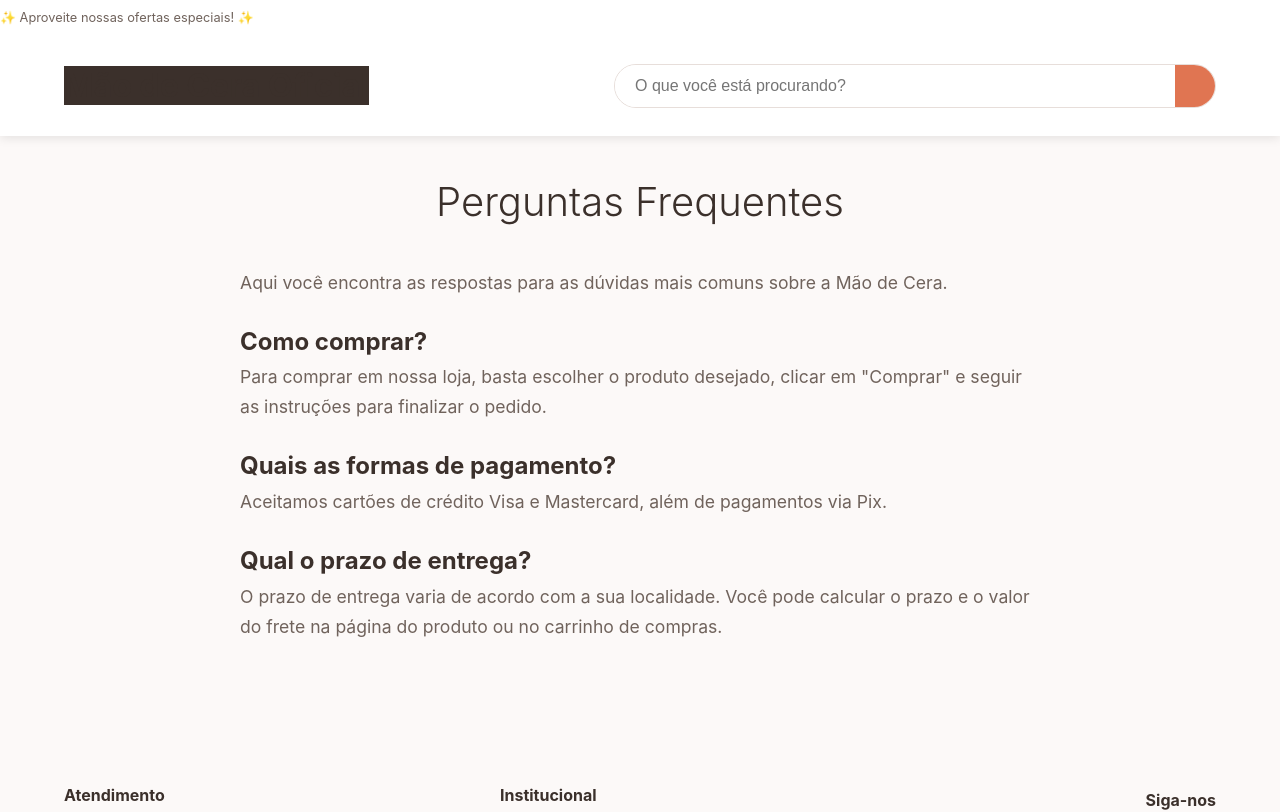
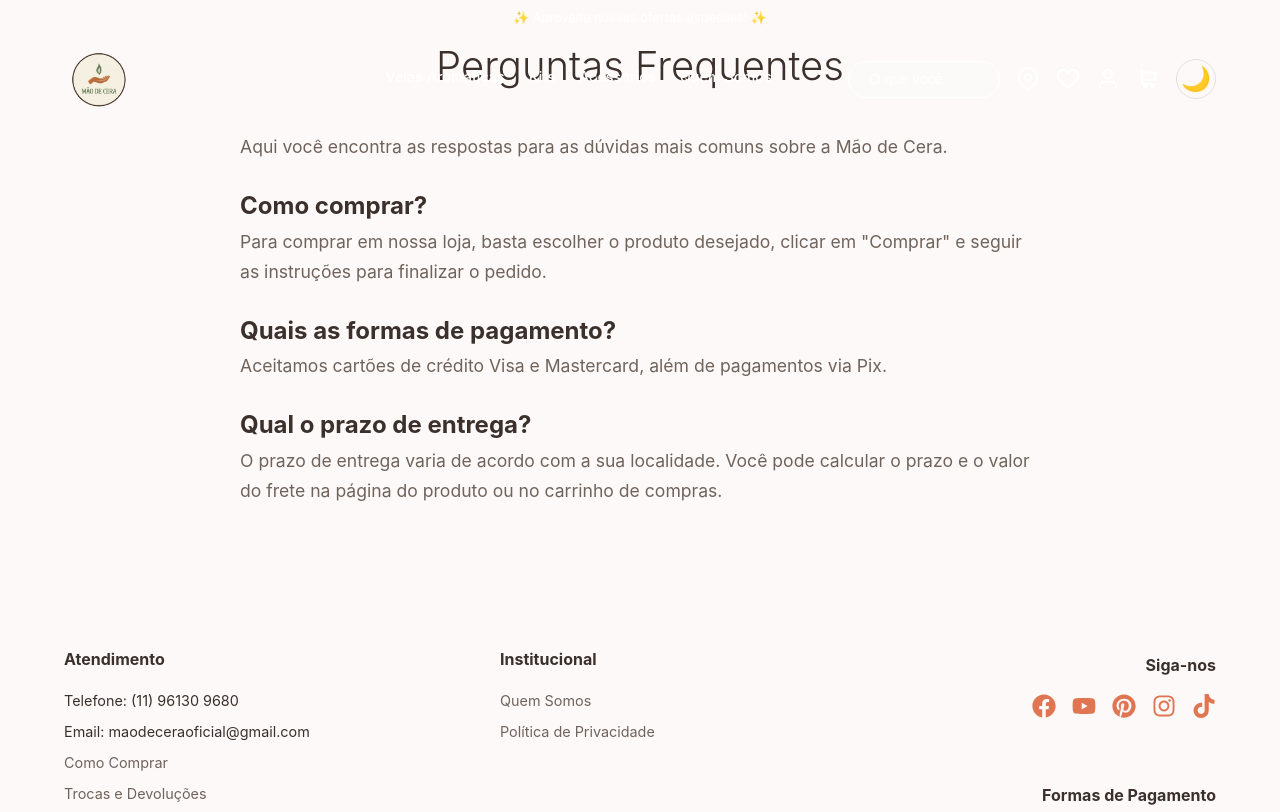
Before and after one commit to danielrocha92/mao-de-cera-oficial, a Next.js app: page /faq in a window 1280 px wide. Shown: the top 812 px of the page. Built offline with nearby package versions, Linux system fonts and the light colour scheme.

Commit message:
Refactor code structure for improved readability and maintainability

```diff
--- a/components/layout/Header.jsx
+++ b/components/layout/Header.jsx
@@ -2,25 +2,28 @@
 
 import { useState, useEffect, useContext, useRef } from 'react';
 import { usePathname } from 'next/navigation'; // Import usePathname
+import Image from 'next/image';
 import CustomLink from '../ui/CustomLink';
 import styles from './Header.module.css';
 import SearchIcon from '../ui/icons/SearchIcon';
 import UserIcon from '../ui/icons/UserIcon';
 import CartIcon from '../ui/icons/CartIcon';
+import HeartIcon from '../ui/icons/HeartIcon';
+import LocationIcon from '../ui/icons/LocationIcon';
 import { CartAnimationContext } from '@/app/context/CartAnimationContext';
 import { useTheme } from '@/app/context/ThemeContext'; // Import useTheme
+import ThemeToggleButton from '../ui/ThemeToggleButton'; // Importar o botão
+
+// Caminho para o logo a partir da pasta public
+const logoSrc = '/imagens/mao-de-cera-oficial-logo-claro.png';
 
 const Header = ({ settings }) => {
   const [menuOpen, setMenuOpen] = useState(false);
   const [searchOpen, setSearchOpen] = useState(false);
   const [isScrolled, setIsScrolled] = useState(false);
-  const [isInitialTransparent, setIsInitialTransparent] = useState(true); // New state
   const { setAnimationEndpoint } = useContext(CartAnimationContext);
   const cartIconRef = useRef(null);
-  const pathname = usePathname(); // Get current path
   const { theme, toggleTheme } = useTheme(); // Use theme context
-
-  const isHomePage = pathname === '/';
 
   useEffect(() => {
     if (cartIconRef.current) {
@@ -28,27 +31,16 @@
     }
   }, [setAnimationEndpoint]);
 
+  // Efeito para controlar o estado de scroll, agora aplicado a todas as páginas
   useEffect(() => {
     const handleScroll = () => {
-      const scrolled = window.scrollY > 50;
-      setIsScrolled(scrolled);
-      setIsInitialTransparent(isHomePage && !scrolled); // Only transparent on homepage and not scrolled
+      setIsScrolled(window.scrollY > 50);
     };
 
-    if (isHomePage) {
-      handleScroll(); // Set initial state
+    handleScroll(); // Define o estado inicial no carregamento
     window.addEventListener('scroll', handleScroll);
-    } else {
-      setIsScrolled(true); // Always scrolled on other pages
-      setIsInitialTransparent(false); // Never transparent on other pages
-    }
-
-    return () => {
-      if (isHomePage) {
-        window.removeEventListener('scroll', handleScroll);
-      }
-    };
-  }, [isHomePage]);
+    return () => window.removeEventListener('scroll', handleScroll);
+  }, []);
 
   const toggleMenu = () => setMenuOpen(!menuOpen);
   const toggleSearch = () => setSearchOpen(!searchOpen);
@@ -64,12 +56,9 @@
     return () => window.removeEventListener('resize', handleResize);
   }, []);
 
-  // Determine header classes based on page and scroll state
-  const headerClasses = [
-    styles.headerWrapper,
-    isHomePage ? styles.homeHeader : styles.otherHeader,
-    isInitialTransparent ? styles.initialTransparent : (isScrolled ? styles.scrolled : styles.transparent),
-  ].join(' ');
+  // As classes agora são muito mais simples
+  const headerClasses = `${styles.headerWrapper} ${isScrolled ? styles.scrolled : ''}`;
+
 
   return (
     <>
@@ -80,19 +69,29 @@
 
         <div className={styles.mainHeader}>
           <div className={styles.container}>
-            {/* Mobile-specific hamburger */}
+            {/* --- MOBILE HEADER --- */}
+            <div className={styles.mobileOnly}>
               <div className={`${styles.hamburger} ${menuOpen ? styles.open : ''}`} onClick={toggleMenu} data-testid="hamburger-button">
                 <div className={styles.line}></div>
                 <div className={styles.line}></div>
                 <div className={styles.line}></div>
               </div>
 
-            <div className={styles.logo}>
-              <CustomLink href="/">{settings?.nome_loja || 'Mão de Cera'}</CustomLink>
+              <div className={styles.logoWrapper}>
+                <CustomLink href="/" className={styles.logoLink}>
+                  <Image
+                    src={logoSrc}
+                    alt="Mão de Cera Oficial Logo"
+                    fill
+                    sizes="(max-width: 767px) 45px, 70px"
+                    priority
+                    className={styles.logoImage}
+                  />
+                </CustomLink>
               </div>
 
-            {/* Mobile Icons (Search, User, and Cart) */}
               <div className={styles.mobileHeaderIcons}>
+                <ThemeToggleButton className={styles.themeToggle} />
                 <button className={styles.iconButton} onClick={toggleSearch} aria-label="Buscar">
                   <SearchIcon className={styles.icon} />
                 </button>
@@ -103,26 +102,56 @@
                   <CartIcon className={styles.icon} ref={cartIconRef} />
                 </CustomLink>
               </div>
+            </div>
 
-            {/* Desktop Search */}
+            {/* --- DESKTOP HEADER (Fast Shop Style) --- */}
+            <div className={styles.desktopOnly}>
+              <div className={styles.desktopLeft}>
+                <div className={styles.logoWrapper}>
+                  <CustomLink href="/" className={styles.logoLink}>
+                    <Image
+                      src={logoSrc}
+                      alt="Mão de Cera Oficial Logo"
+                      fill
+                      sizes="(max-width: 767px) 45px, 70px"
+                      priority
+                      className={styles.logoImage}
+                    />
+                  </CustomLink>
+                </div>
+              </div>
+
+              <nav className={styles.desktopNav}>
+                <CustomLink href="/produtos">Velas Aromáticas</CustomLink>
+                <CustomLink href="/produtos?categoria=kits">Kits</CustomLink>
+                <CustomLink href="/produtos?categoria=acessorios">Acessórios</CustomLink>
+                <CustomLink href="/quem-somos">Quem Somos</CustomLink>
+              </nav>
+
+              <div className={styles.desktopRight}>
                 <div className={styles.desktopSearchContainer}>
                   <input type="text" placeholder="O que você está procurando?" className={styles.searchInput} />
                   <button className={styles.searchButton}>
                     <SearchIcon className={styles.searchIcon} />
                   </button>
                 </div>
-
-            {/* Desktop Icons */}
-            {/*
                 <div className={styles.desktopIcons}>
+                  <CustomLink href="/cep" aria-label="Informe seu CEP">
+                    <LocationIcon className={styles.icon} />
+                  </CustomLink>
+                  <CustomLink href="/favoritos" aria-label="Favoritos">
+                    <HeartIcon className={styles.icon} />
+                  </CustomLink>
                   <CustomLink href="/conta/login" aria-label="Minha Conta">
                     <UserIcon className={styles.icon} />
                   </CustomLink>
                   <CustomLink href="/carrinho" aria-label="Carrinho de Compras">
                     <CartIcon className={styles.icon} ref={cartIconRef} />
                   </CustomLink>
+                  <ThemeToggleButton className={styles.themeToggle} />
                 </div>
-            */}
+              </div>
+            </div>
           </div>
         </div>
       </header>
--- a/components/layout/Header.module.css
+++ b/components/layout/Header.module.css
@@ -8,36 +8,14 @@
 }
 
 .headerWrapper {
-  z-index: 1000;
-  transition: background-color 0.4s ease, box-shadow 0.4s ease;
-  width: 100%;
-}
-
-.homeHeader {
   position: fixed;
   top: 0;
   left: 0;
-}
-
-.otherHeader {
-  position: relative; /* Garante que não seja fixo */
-  top: auto;
-  left: auto;
-}
-
-/* Initial Transparent State (for homepage, not scrolled) */
-.headerWrapper.initialTransparent {
+  z-index: 1000;
+  width: 100%;
   background-color: transparent;
   box-shadow: none;
-}
-
-.headerWrapper.initialTransparent .logo a,
-.headerWrapper.initialTransparent .line {
-  color: var(--white); /* Force white color for text and icons */
-}
-
-.headerWrapper.initialTransparent .line {
-  background-color: var(--white); /* Force white color for hamburger lines */
+  transition: background-color 0.4s ease, box-shadow 0.4s ease;
 }
 
 /* Scrolled State */
@@ -53,7 +31,7 @@
 }
 
 .mainHeader {
-  padding: 0.75rem 0;
+  padding: 0.25rem 0;
   position: relative; /* Needed for absolute positioning of logo */
 }
 
@@ -62,33 +40,50 @@
   flex-wrap: nowrap; /* Prevent wrapping */
 }
 
-.logo {
+.logoWrapper {
+  /* Centralização para o layout mobile */
   position: absolute;
   left: 50%;
   transform: translateX(-50%);
-  z-index: 1; /* Ensure logo is above other elements if needed */
+  z-index: 1;
 }
 
-.logo a {
-  font-size: 1.5rem; /* Smaller logo on mobile */
-  font-weight: bold;
-  text-decoration: none;
-  color: var(--text-primary); /* Use theme variable */
+.logoLink {
+  display: block;
+  position: relative;
+  width: 45px;
+  height: 45px;
+}
+
+.logoImage {
+  border-radius: 50%;
+  object-fit: cover;
+}
+
+.desktopSearchContainer {
+  display: none;
+}
+
+.mobileOnly {
+  display: flex;
+  width: 100%;
+  justify-content: space-between;
+  align-items: center;
+}
+
+.desktopOnly {
+  display: none;
+}
+
+.icon {
+  color: var(--white); /* Default to white for initial state */
+  width: 24px;
+  height: 24px;
   transition: color 0.3s ease;
 }
 
-.desktopSearchContainer {
-  display: none; /* Hidden on mobile */
-}
-
-.desktopIcons {
-  display: none; /* Hidden on mobile */
-}
-
-.icon {
+.scrolled .icon {
   color: var(--text-primary);
-  width: 24px;
-  height: 24px;
 }
 
 .hamburger {
@@ -103,8 +98,12 @@
 .line {
   width: 24px;
   height: 2px;
-  background-color: var(--text-primary); /* Use theme variable */
+  background-color: var(--white); /* Default to white */
   transition: all 0.3s ease-in-out;
+}
+
+.scrolled .line {
+  background-color: var(--text-primary);
 }
 
 /* Hamburger to Close Icon */
@@ -332,91 +331,173 @@
   color: var(--text-on-primary);
 }
 
-/* --- Desktop Styles --- */
+/* --- Desktop Styles (Fast Shop Inspired) --- */
 @media (min-width: 768px) {
   .topBar {
     display: block;
     padding: 0.5rem 0;
     font-size: 0.8rem;
+    text-align: center;
+    transition: color 0.4s ease, background-color 0.4s ease;
+    color: var(--white); /* Cor do texto no estado inicial */
   }
+
+  .scrolled .topBar {
+    color: var(--text-primary); /* Cor do texto no estado rolado */
+    background-color: var(--surface); /* Garante que tenha o fundo correto */
+  }
+
+  .mobileOnly,
+  .hamburger,
+  .mobileHeaderIcons,
+  .mobileMenuOverlay {
+    display: none;
+  }
+
+  .desktopOnly {
+    display: grid;
+    grid-template-columns: 1fr 2fr 1.5fr; /* Logo | Nav | Search/Icons */
+    align-items: center;
+    width: 100%;
+    gap: 1.5rem;
+  }
+
   .mainHeader {
-    padding: 1.5rem 0;
-    position: static; /* Reset for desktop */
+    padding: 0.5rem 0;
+    position: static;
   }
-  .mainHeader .container {
-    justify-content: space-between;
+
+  /* --- Left Section: Logo --- */
+  .desktopLeft {
+    display: flex;
+    justify-content: flex-start;
+    align-items: center; /* Alinhar verticalmente */
   }
-  .logo {
-    position: static; /* Reset for desktop */
-    transform: none; /* Reset for desktop */
+
+  .desktopLeft .logoWrapper {
+    position: static;
+    transform: none;
   }
-  .logo a {
-    font-size: 2rem;
+
+  .desktopLeft .logoLink {
+    width: 70px;
+    height: 70px;
+  }
+
+  /* --- Center Section: Navigation --- */
+  .desktopNav {
+    display: flex;
+    justify-content: center;
+    gap: 1.5rem;
+  }
+
+  .desktopNav a {
+    color: var(--white);
+    text-decoration: none;
+    font-weight: 500;
+    font-size: 0.9rem;
+    padding-bottom: 4px;
+    border-bottom: 2px solid transparent;
+    transition: color 0.3s ease, border-color 0.3s ease;
+  }
+
+  .scrolled .desktopNav a {
+    color: var(--text-secondary);
+  }
+
+  .desktopNav a:hover {
     color: var(--text-primary);
+    border-bottom-color: var(--primary);
   }
-  .hamburger, .mobileHeaderIcons {
-    display: none; /* Hide mobile elements on desktop */
+
+  /* --- Right Section: Search & Icons --- */
+  .desktopRight {
+    display: flex;
+    align-items: center;
+    justify-content: flex-end;
+    gap: 1rem;
   }
+
   .desktopSearchContainer {
     display: flex;
     width: 100%;
-    max-width: 600px;
-    border: 1px solid var(--border-color); /* Use theme variable */
+    max-width: 350px;
+    border: 1px solid var(--white); /* Default to white border */
     border-radius: 25px;
     overflow: hidden;
-    background-color: var(--surface); /* Use theme variable */
+    background-color: rgba(255, 255, 255, 0.2); /* Semi-transparent white */
+    transition: box-shadow 0.3s ease, background-color 0.3s ease, border-color 0.3s ease;
   }
+
+  .scrolled .desktopSearchContainer {
+    border-color: var(--border-color);
+    background-color: var(--surface);
+  }
+
+  .desktopSearchContainer:focus-within {
+    box-shadow: 0 0 0 2px var(--primary);
+  }
+
   .searchInput {
     width: 100%;
     border: none;
-    padding: 0.75rem 1.25rem;
-    font-size: 1rem;
+    padding: 0.6rem 1.25rem;
+    font-size: 0.9rem;
     outline: none;
-    color: var(--text-primary); /* Use theme variable */
+    color: var(--white); /* Default to white */
+    background-color: transparent;
   }
+
+  .searchInput::placeholder {
+    color: rgba(255, 255, 255, 0.8);
+  }
+
+  .scrolled .searchInput {
+    color: var(--text-primary);
+  }
+
+  .scrolled .searchInput::placeholder {
+    color: var(--text-secondary);
+  }
+
   .searchButton {
-    background-color: var(--primary);
+    background-color: transparent;
     border: none;
-    padding: 0 1.25rem;
+    padding: 0 1rem;
     cursor: pointer;
-    color: var(--text-on-primary);
+    display: flex;
+    align-items: center;
   }
+
+  .searchIcon {
+     color: var(--white);
+  }
+
+  .scrolled .searchIcon {
+    color: var(--text-secondary);
+  }
+
   .desktopIcons {
     display: flex;
     align-items: center;
-    gap: 1.5rem;
-  }
-  .desktopIcons .icon {
-    color: var(--text-primary);
-  }
-  .navBar {
-    display: block;
-    background-color: transparent;
-    border: none;
-  }
-  .navBar .container {
-    flex-direction: row;
-    justify-content: center;
-    gap: 2.5rem;
-    padding: 0.8rem 0;
-  }
-  .navBar a {
-    color: var(--text-primary); /* Use theme variable */
-    border-bottom: 2px solid transparent;
-  }
-  .scrolled .navBar a {
-    color: var(--text-secondary);
-  }
-  .navBar a:hover {
-    color: var(--primary); /* Use theme variable */
-    border-bottom-color: var(--primary); /* Use theme variable */
-  }
-  .scrolled .navBar a:hover {
-    color: var(--primary);
-    border-bottom-color: var(--primary);
+    gap: 1rem;
   }
 
-  .mobileMenuOverlay {
-    display: none; /* Hide mobile overlay on desktop */
+  .desktopIcons a:hover .icon,
+  .desktopIcons button:hover {
+    color: var(--primary);
+  }
+
+  .desktopIcons a, .desktopIcons button {
+     display: flex;
+     align-items: center;
+  }
+
+  .themeToggle {
+    border-color: var(--white);
+  }
+
+  .scrolled .themeToggle {
+    border-color: var(--border-color);
   }
 }
--- a/components/ui/CustomLink.jsx
+++ b/components/ui/CustomLink.jsx
@@ -1,22 +1,27 @@
 "use client";
 
-import React, { useContext } from 'react';
+import React, { useContext, forwardRef } from 'react';
 import Link from 'next/link';
 import { useRouter } from 'next/navigation';
 import { TransitionContext } from '../../app/context/TransitionContext';
 
-const CustomLink = ({ href, children, onClick: onClickFromParent, ...props }) => {
+const CustomLink = forwardRef(({ href, children, onClick: onClickFromParent, ...props }, ref) => {
     const router = useRouter();
     const { startTransition } = useContext(TransitionContext);
 
     const isExternal = href.startsWith('http');
 
     const handleClick = (e) => {
+        // Allow default behavior for new tab/window clicks
+        if (e.ctrlKey || e.metaKey) {
+            return;
+        }
+
         e.preventDefault();
 
         if (isExternal) {
             startTransition(() => {
-                window.location.href = href;
+                window.open(href, '_blank', 'noopener,noreferrer');
             }, true); // Delay navigation for external links
         } else {
             startTransition(() => {
@@ -32,17 +37,19 @@
 
     if (isExternal) {
         return (
-            <a href={href} onClick={handleClick} target="_blank" rel="noopener noreferrer" {...props}>
+            <a href={href} onClick={handleClick} target="_blank" rel="noopener noreferrer" ref={ref} {...props}>
                 {children}
             </a>
         );
     }
 
     return (
-        <Link href={href} onClick={handleClick} {...props}>
+        <Link href={href} onClick={handleClick} ref={ref} {...props}>
             {children}
         </Link>
     );
-};
+});
+
+CustomLink.displayName = 'CustomLink';
 
 export default CustomLink;
--- /dev/null
+++ b/components/ui/ThemeToggleButton.jsx
@@ -0,0 +1,17 @@
+'use client';
+
+import { useTheme } from '@/context/ThemeContext';
+import styles from './ThemeToggleButton.module.css';
+
+const ThemeToggleButton = ({ className }) => {
+  const { theme, toggleTheme } = useTheme();
+  const combinedClassName = `${styles.toggleButton} ${className || ''}`;
+
+  return (
+    <button onClick={toggleTheme} className={combinedClassName} aria-label="Toggle theme">
+      {theme === 'light' ? '🌙' : '☀️'}
+    </button>
+  );
+};
+
+export default ThemeToggleButton;
--- /dev/null
+++ b/components/ui/ThemeToggleButton.module.css
@@ -0,0 +1,18 @@
+.toggleButton {
+  background: none;
+  border: 1px solid var(--border-color);
+  border-radius: 50%;
+  cursor: pointer;
+  font-size: 1.5rem;
+  padding: 0.5rem;
+  display: flex;
+  align-items: center;
+  justify-content: center;
+  width: 40px;
+  height: 40px;
+  transition: background-color 0.2s ease, border-color 0.2s ease;
+}
+
+.toggleButton:hover {
+  background-color: var(--surface);
+}
--- a/components/ui/icons/CartIcon.jsx
+++ b/components/ui/icons/CartIcon.jsx
@@ -1,6 +1,8 @@
-// components/ui/icons/CartIcon.jsx
-const CartIcon = ({ className }) => (
+import { forwardRef } from 'react';
+
+const CartIcon = forwardRef(({ className }, ref) => (
   <svg
+    ref={ref} // Attach the ref to the SVG element
     className={className}
     width="24px"
     height="24px"
@@ -15,6 +17,8 @@
     <path d="M17 17h-11v-14h-2" />
     <path d="M6 5l14 1l-1 7h-13" />
   </svg>
-);
+));
+
+CartIcon.displayName = 'CartIcon'; // It's a good practice to set a display name
 
 export default CartIcon;
--- /dev/null
+++ b/components/ui/icons/HeartIcon.jsx
@@ -0,0 +1,24 @@
+// components/ui/icons/HeartIcon.jsx
+import { forwardRef } from 'react';
+
+const HeartIcon = forwardRef(({ className }, ref) => (
+  <svg
+    ref={ref}
+    className={className}
+    width="24px"
+    height="24px"
+    viewBox="0 0 24 24"
+    xmlns="http://www.w3.org/2000/svg"
+    fill="none"
+    stroke="currentColor"
+    strokeWidth="2"
+    strokeLinecap="round"
+    strokeLinejoin="round"
+  >
+    <path d="M20.84 4.61a5.5 5.5 0 0 0-7.78 0L12 5.67l-1.06-1.06a5.5 5.5 0 0 0-7.78 7.78l1.06 1.06L12 21.23l7.78-7.78 1.06-1.06a5.5 5.5 0 0 0 0-7.78z"></path>
+  </svg>
+));
+
+HeartIcon.displayName = 'HeartIcon';
+
+export default HeartIcon;
--- /dev/null
+++ b/components/ui/icons/LocationIcon.jsx
@@ -0,0 +1,25 @@
+// components/ui/icons/LocationIcon.jsx
+import { forwardRef } from 'react';
+
+const LocationIcon = forwardRef(({ className }, ref) => (
+  <svg
+    ref={ref}
+    className={className}
+    width="24px"
+    height="24px"
+    viewBox="0 0 24 24"
+    xmlns="http://www.w3.org/2000/svg"
+    fill="none"
+    stroke="currentColor"
+    strokeWidth="2"
+    strokeLinecap="round"
+    strokeLinejoin="round"
+  >
+    <path d="M21 10c0 7-9 13-9 13s-9-6-9-13a9 9 0 0 1 18 0z"></path>
+    <circle cx="12" cy="10" r="3"></circle>
+  </svg>
+));
+
+LocationIcon.displayName = 'LocationIcon';
+
+export default LocationIcon;
```
Also changed, not shown: public/imagens/mao-de-cera-oficial-logo-claro.png (added). Lines whose indentation alone changed are shown as unchanged.
